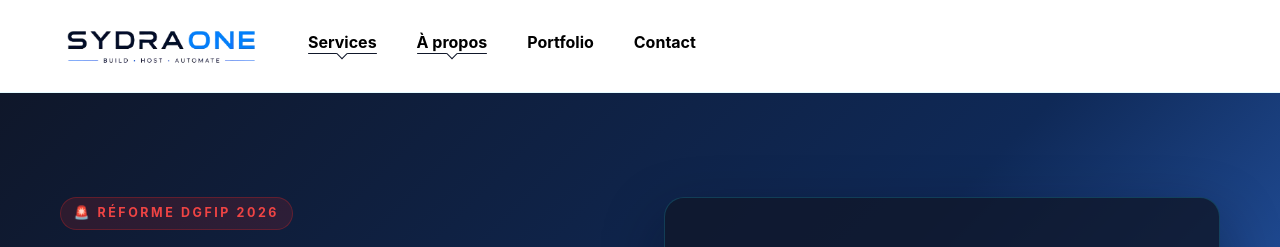
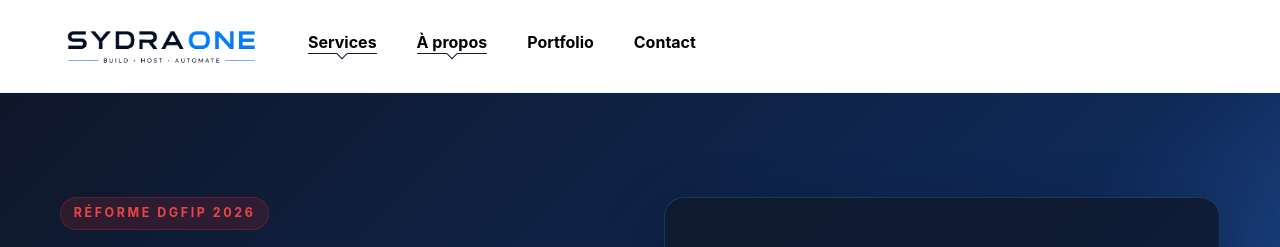
Before and after one commit to Sydra-ONE/Sydra-Website, a Flask app: page /facturation-electronique in a window 1280 px wide. Shown: the top 247 px of the page. Run offline with Flask 3, Linux system fonts and the light colour scheme.

Commit message:
maj texte fact elec

```diff
--- a/templates/facturation_electronique.html
+++ b/templates/facturation_electronique.html
@@ -16,9 +16,9 @@
     <div class="container web-hero-grid">
         <div class="web-hero-copy">
             <span class="pill" style="background: rgba(220, 38, 38, 0.15); color: #ef4444; border: 1px solid rgba(220, 38, 38, 0.3);">
-                🚨 Réforme DGFIP 2026
+                Réforme DGFIP 2026
             </span>
-            <h1>La facturation électronique, <br><span style="color: var(--accent);">sans l'usine à gaz.</span></h1>
+            <h1>La facturation électronique, sans démarches techniques complexes,<br><span style="color: var(--accent);">On s'occupe de tout</span></h1>
             <p>
                 Éditez vos devis, envoyez vos factures et restez 100% en règle avec l'État.
                 Sydra ONE est pensé spécialement pour les artisans et TPE qui n'ont pas de temps à perdre
```
